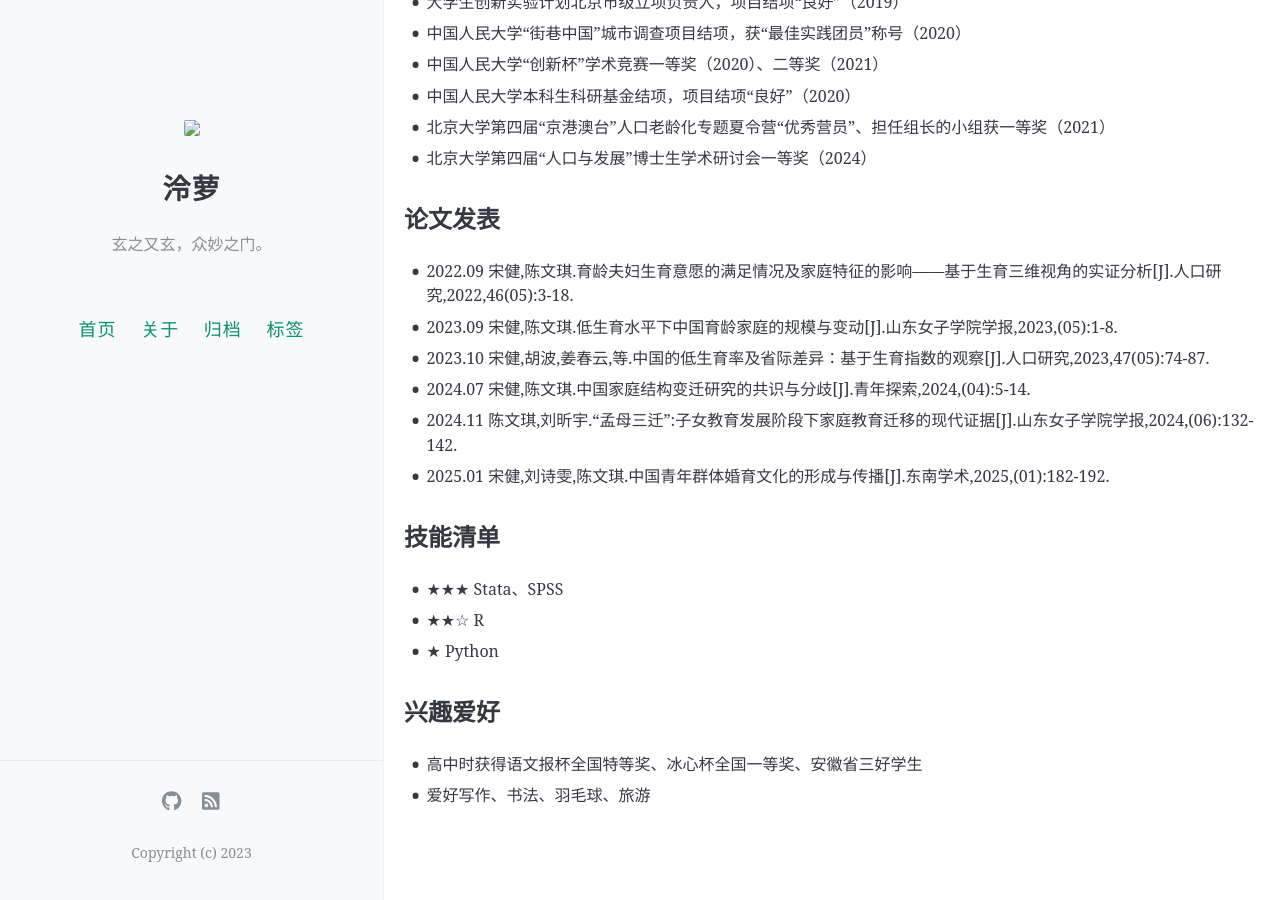
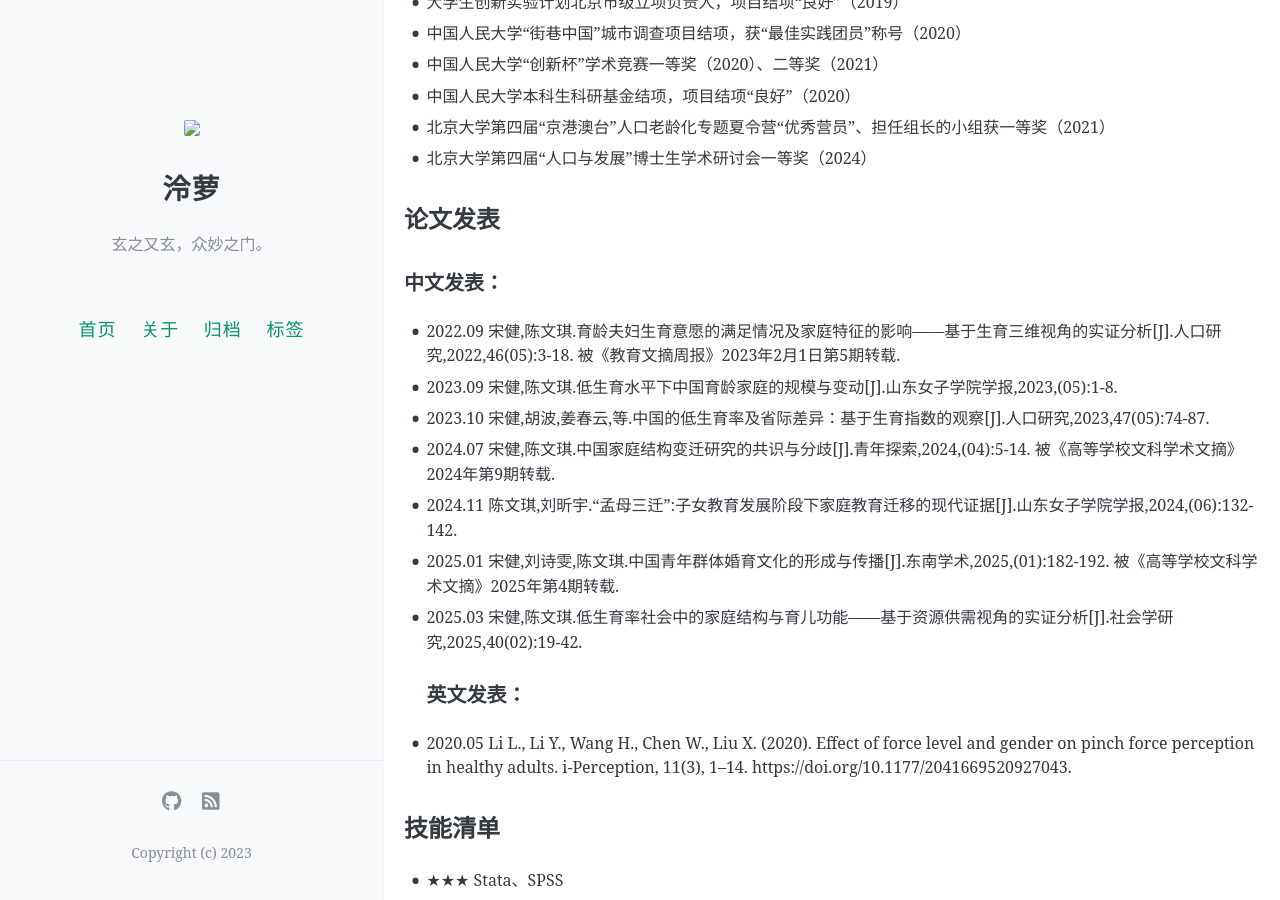
Before and after one commit to chenwenqi228/myblog, a Jekyll site: the page built from about.md, in a window 1280 px wide and 900 px high, scrolled down 790 px. Built offline with Jekyll 4.4.1, drawn with Linux system fonts in a browser that asks for light colours; comment, search, counter and statistics services are not loaded.

Commit message:
Update about.md

```diff
--- a/about.md
+++ b/about.md
@@ -42,19 +42,25 @@ permalink: /about/
 - 北京大学第四届“人口与发展”博士生学术研讨会一等奖（2024）
 
 ## 论文发表
-
+### 中文发表：
 - 2022.09 宋健,陈文琪.育龄夫妇生育意愿的满足情况及家庭特征的影响——基于生育三维视角的实证分析[J].人口研究,2022,46(05):3-18.
+          被《教育文摘周报》2023年2月1日第5期转载.
 - 2023.09 宋健,陈文琪.低生育水平下中国育龄家庭的规模与变动[J].山东女子学院学报,2023,(05):1-8.
 - 2023.10 宋健,胡波,姜春云,等.中国的低生育率及省际差异：基于生育指数的观察[J].人口研究,2023,47(05):74-87.
 - 2024.07 宋健,陈文琪.中国家庭结构变迁研究的共识与分歧[J].青年探索,2024,(04):5-14.
+          被《高等学校文科学术文摘》2024年第9期转载.
 - 2024.11 陈文琪,刘昕宇.“孟母三迁”:子女教育发展阶段下家庭教育迁移的现代证据[J].山东女子学院学报,2024,(06):132-142.
 - 2025.01 宋健,刘诗雯,陈文琪.中国青年群体婚育文化的形成与传播[J].东南学术,2025,(01):182-192.
+          被《高等学校文科学术文摘》2025年第4期转载.
+- 2025.03 宋健,陈文琪.低生育率社会中的家庭结构与育儿功能——基于资源供需视角的实证分析[J].社会学研究,2025,40(02):19-42.
+### 英文发表：
+- 2020.05 Li L., Li Y., Wang H., Chen W., Liu X. (2020). Effect of force level and gender on pinch force perception in healthy adults. i-Perception, 11(3), 1–14. https://doi.org/10.1177/2041669520927043.
 
 ## 技能清单
 
 - ★★★ Stata、SPSS
 - ★★☆ R
-- ★       Python
+- ★     Python
 
 ## 兴趣爱好
 
```
